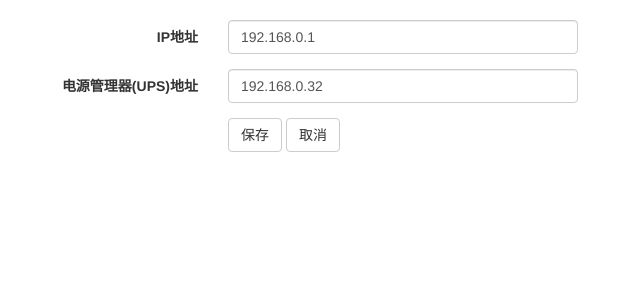
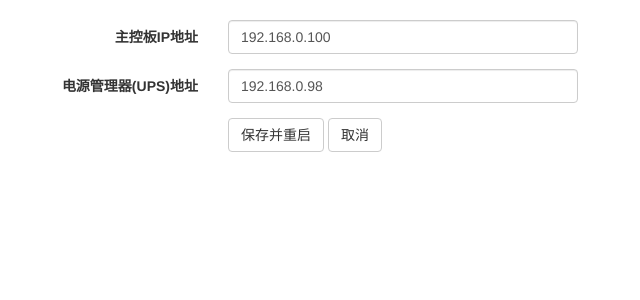
Before and after one commit to WesleyBlq/costar_config_web, a Django app: page / in a window 1280 px wide. Shown: the part 72-372 px from the top of the page, without its empty margins (47-687 px from the left). Run offline with Django 3.2, Linux system fonts and the light colour scheme; some libraries are stand-ins or nearby versions.

Commit message:
ui desgin

```diff
--- a/static/css/welcome.css
+++ b/static/css/welcome.css
@@ -1,5 +1,4 @@
-
-body{
+body {
 	margin: 0px;
 }
 
@@ -10,11 +9,13 @@ body{
 .top .container-fluid {
 	padding: 15px;
 }
+
 .top .container-fluid .system_name {
 	font-size: 28px;
 	color: white;
 	margin-left: 50px;
 }
+
 .top .nav-color {
 	background-color: green;
 	border-bottom: 1px solid #e6e7e8;
@@ -27,8 +28,9 @@ body{
 
 .spin {
 	-webkit-transform-origin: 50% 50%;
-    transform-origin:50% 50%;
-    -ms-transform-origin:50% 50%; /* IE 9 */
+	transform-origin: 50% 50%;
+	-ms-transform-origin: 50% 50%;
+	/* IE 9 */
 	-webkit-animation: spin .8s infinite linear;
 	-moz-animation: spin .8s infinite linear;
 	-o-animation: spin .8s infinite linear;
@@ -45,6 +47,7 @@ body{
 		transform: rotate(359deg);
 	}
 }
+
 @keyframes spin {
 	0% {
 		-webkit-transform: rotate(0deg);
@@ -61,3 +64,6 @@ body{
 	font-size: 80px;
 	margin-bottom: 20px;
 }
+.time_red {
+	color: red;
+}
--- a/welcome/templates/welcome.html
+++ b/welcome/templates/welcome.html
@@ -4,7 +4,6 @@
 <head>
     <meta charset="UTF-8">
     <title>{{ title }}</title>
-    <!-- <link href="{{ STATIC_URL }}/bootstrap/css/bootstrap.css" rel="stylesheet"> -->
     <link rel="stylesheet" href="{% static 'css/bootstrap.min.css' %}">
     <link rel="stylesheet" href="{% static 'css/welcome.css' %}">
     <script src="{% static 'js/jquery.min.js' %}"></script>
@@ -21,44 +20,69 @@
         </nav>
     </header>
     <div class="container">
-        <form class="form-horizontal col-sm-6 ">
+        <form class="form-horizontal col-sm-6"  >
             <div class="form-group ">
-                <label for="inputEmail3" class="col-sm-4 control-label">IP地址</label>
+                <label class="col-sm-4 control-label">主控板IP地址</label>
                 <div class="col-sm-8">
-                    <input  class="form-control" value="192.168.0.1">
+                    <input name="host_ip" class="form-control" value="{{ host_ip }}">
                 </div>
             </div>
             <div class="form-group">
-                <label for="inputPassword3" class="col-sm-4 control-label">电源管理器(UPS)地址</label>
+                <label class="col-sm-4 control-label">电源管理器(UPS)地址</label>
                 <div class="col-sm-8">
-                    <input class="form-control" value="192.168.0.32">
+                    <input name="UPS_ip" class="form-control" value="{{ UPS_ip }}">
                 </div>
             </div>
             <div class="form-group">
                 <div class="col-sm-offset-4 col-sm-6">
-                    <button type="button" class="btn btn-default" data-toggle="modal" data-target="#myModal">保存</button>
+                    <button type="button" class="btn btn-default" id="confirm_btn">保存并重启</button>
                     <button class="btn btn-default" >取消</button>
                 </div>
             </div>
-        </form>
-
             <!-- Modal -->
             <!-- <div class="modal fade" id="myModal" data-backdrop="static"> -->
-        <div class="modal fade" id="myModal">
+            <div class="modal fade" id="ReStart">
                 <div class="modal-dialog">
                     <div class="modal-content">
                         <div class="modal-body modal_container">
                             <p class="glyphicon glyphicon-refresh spin icon"></p>
-                        <p>系统重启中</p>
+                            <p>系统重启中...耐心等待<span class="time_red"> 30 </span>秒后，重新连接网页。</p>
                         </div>
                     </div>
                 </div>
             </div>
+        </form>
     </div>
     <script type="text/javascript">
-        $(document).ready(function{
-            var
-        })
+        $(document).ready(function() {
+
+            $("#confirm_btn").on("click", function(){
+                if (isValidIP($("input[name=host_ip]").val()) == false
+                    || isValidIP($("input[name=UPS_ip]").val()) == false) {
+                    return alert("ip 地址有误，请重新输入");
+                }
+
+                timer = setInterval("dec_value()", 1000);
+                $('#ReStart').modal('toggle');
+            });
+
+
+
+            var secs = 30;
+            dec_value = function() {
+                if (secs == 0) {
+                    clearInterval(timer);
+                }
+                $(".time_red").text(" " + secs + " ");
+                secs -= 1;
+            }
+
+            function isValidIP(ip) {
+                var reg = /^(\d{1,2}|1\d\d|2[0-4]\d|25[0-5])\.(\d{1,2}|1\d\d|2[0-4]\d|25[0-5])\.(\d{1,2}|1\d\d|2[0-4]\d|25[0-5])\.(\d{1,2}|1\d\d|2[0-4]\d|25[0-5])$/
+                return reg.test(ip);
+            }
+        });
     </script>
 </body>
+
 </html>
--- a/welcome/views.py
+++ b/welcome/views.py
@@ -3,4 +3,6 @@ from django.shortcuts import render
 # Create your views here.
 def welcome(request):
     title="costar系统配置"
-    return render(request, 'welcome.html', {'title': title,})
+    host_ip = "192.168.0.100"
+    UPS_ip = "192.168.0.98"
+    return render(request, 'welcome.html', {'title': title, "host_ip": host_ip, "UPS_ip": UPS_ip})
```
Lines whose indentation alone changed are shown as unchanged.
